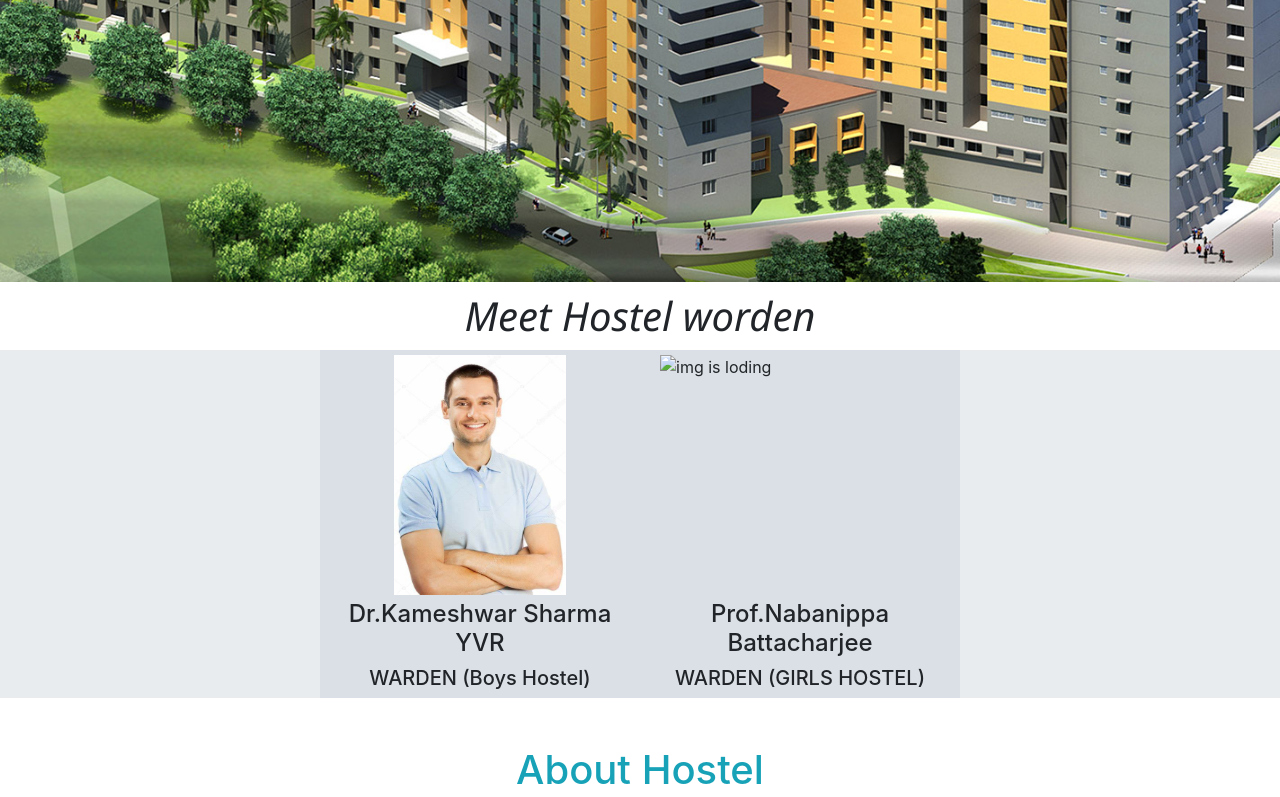
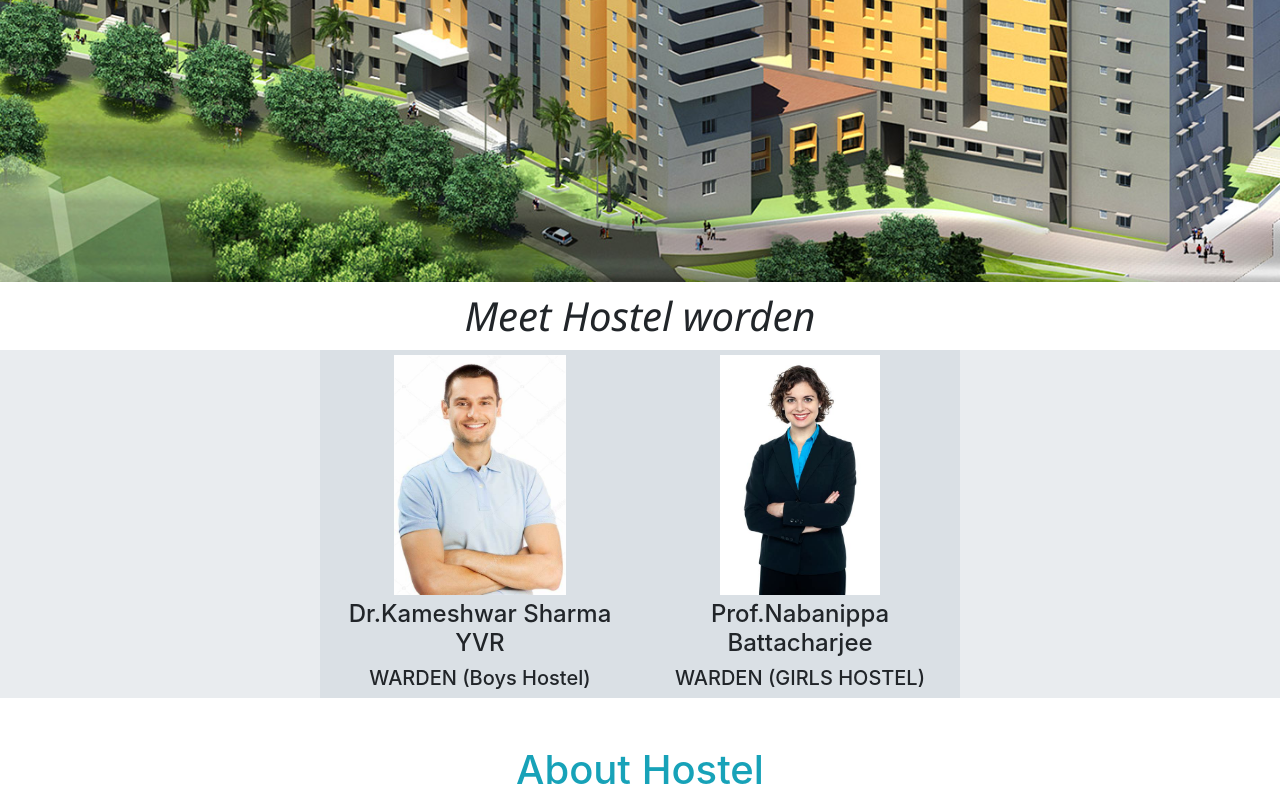
Before and after one commit to aryan-bhad/hostel_project, a plain HTML site: page index.html in a window 1280 px wide. Shown: the part 510-1307 px from the top of the page. Drawn offline with nearby package versions, Linux system fonts and the light colour scheme.

Commit message:
Update index.html

```diff
--- a/index.html
+++ b/index.html
@@ -99,7 +99,7 @@
                     <h5 style="text-align: center;">WARDEN (Boys Hostel)</h5>
                 </div>
                 <div class="col-sm-3" style="background-color:#dae0e5;">
-                    <img class="worden mx-auto d-block" src=".img/wordenfemale.jfif" alt="img is loding">
+                    <img class="worden mx-auto d-block" src="img/wordenfemale.jfif" alt="img is loding">
                     <h4 style="text-align: center;">Prof.Nabanippa Battacharjee</h4>
                     <h5 style="text-align: center;">WARDEN (GIRLS HOSTEL)</h5>
                 </div>
```
